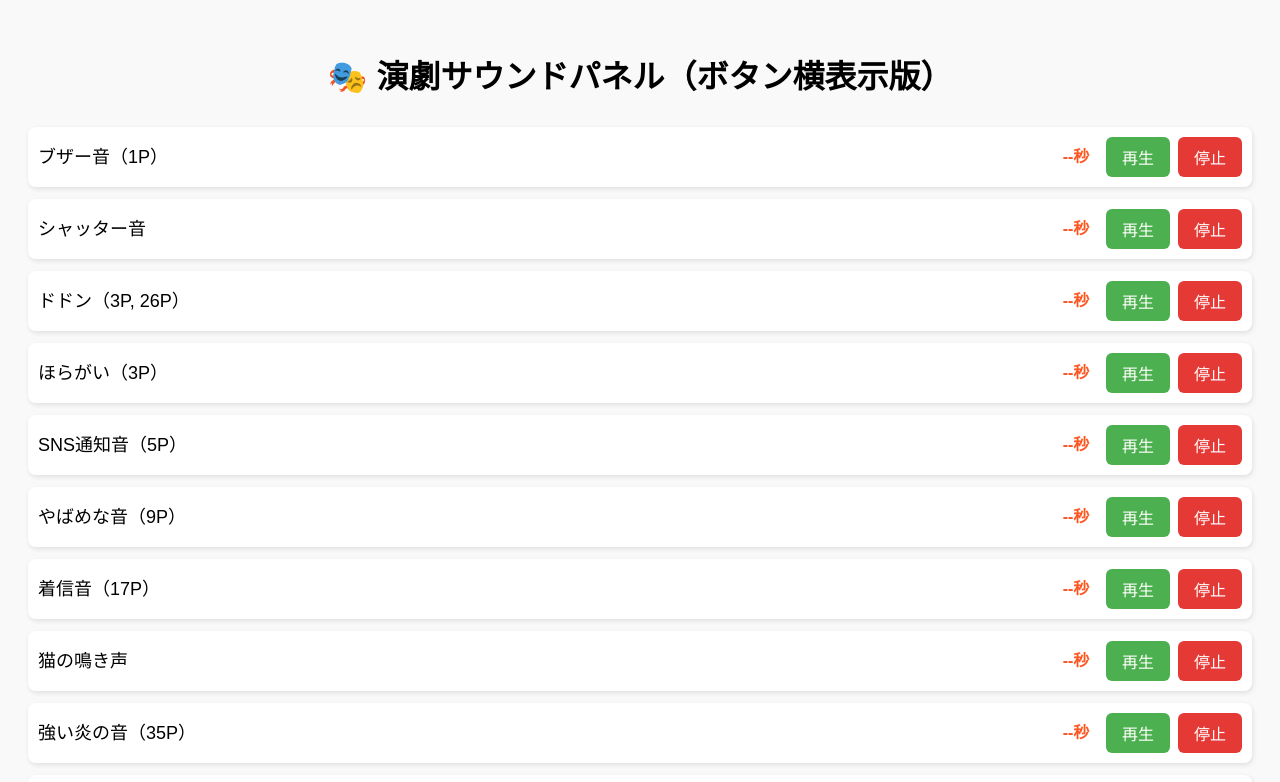
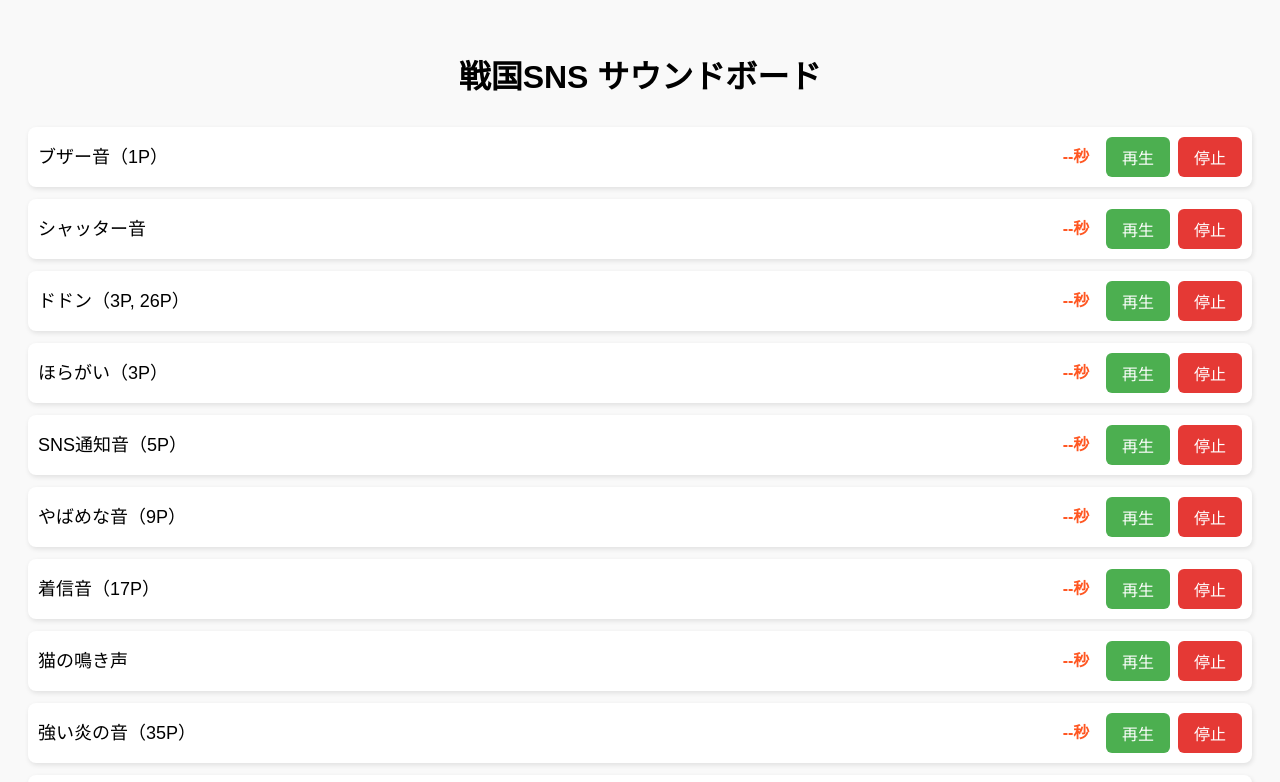
Before and after one commit to SetoSta/sound, a plain HTML site: page index.html in a window 1280 px wide. Shown: the top 782 px of the page. Drawn offline with Linux system fonts and the light colour scheme.

Commit message:
Update index.html

```diff
--- a/index.html
+++ b/index.html
@@ -2,7 +2,7 @@
 <html lang="ja">
 <head>
   <meta charset="UTF-8">
-  <title>演劇サウンドパネル（ボタン横表示版）</title>
+  <title>戦国SNS サウンドボード</title>
   <style>
     body {
       font-family: sans-serif;
@@ -56,7 +56,7 @@
   </style>
 </head>
 <body>
-  <h1>🎭 演劇サウンドパネル（ボタン横表示版）</h1>
+  <h1>戦国SNS サウンドボード</h1>
 
   <!-- 音源リスト -->
   <div class="script-line">
```
